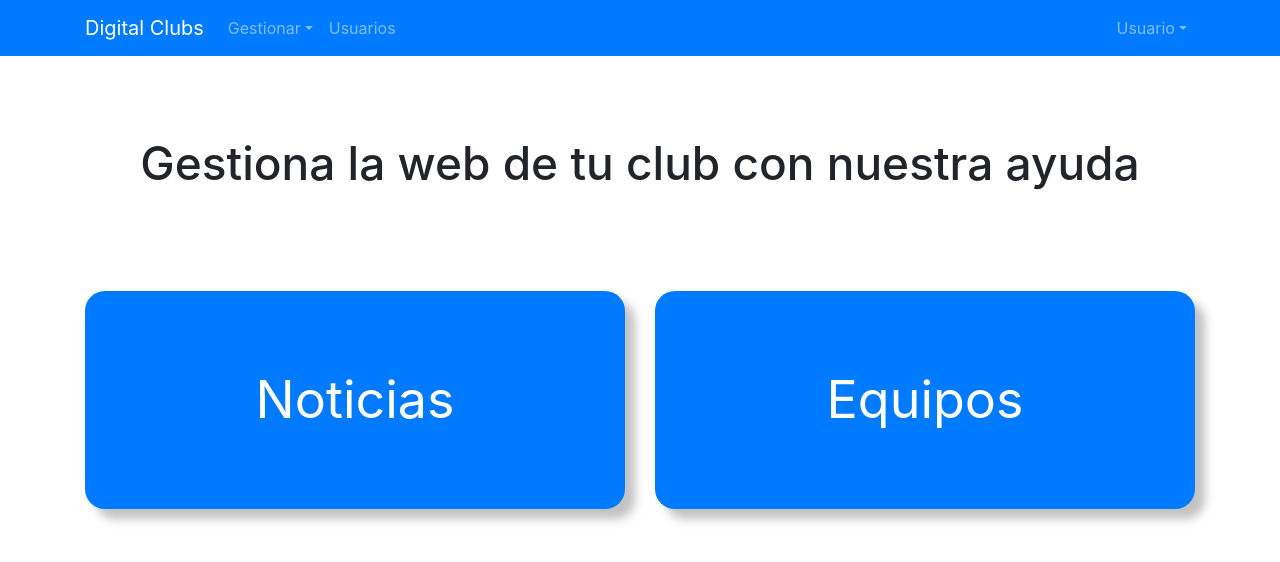
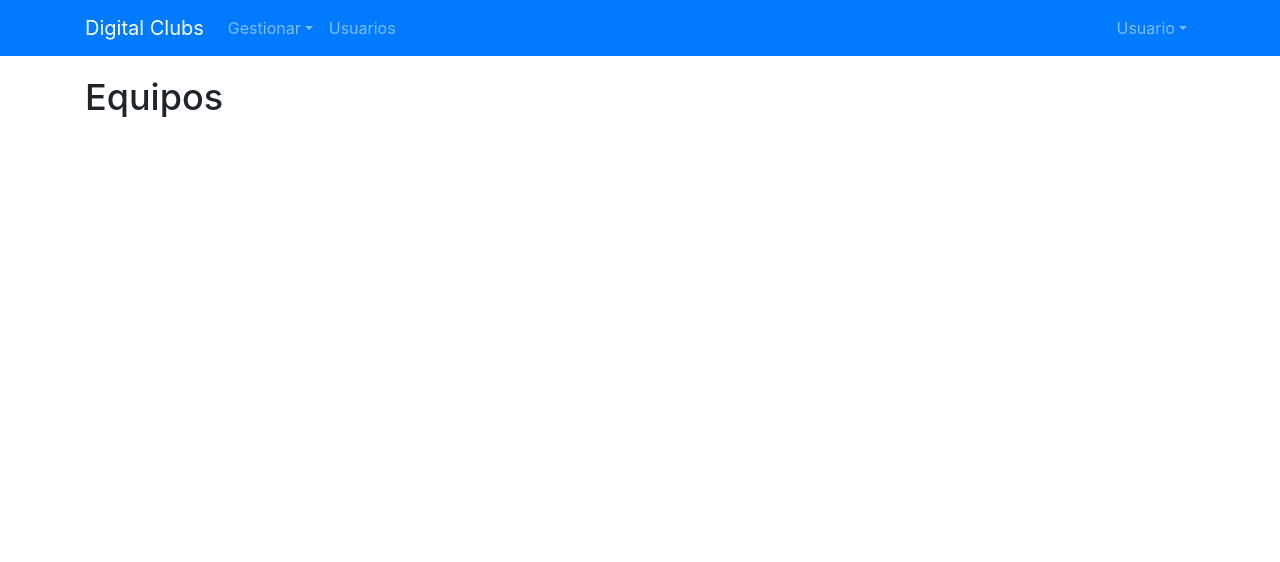
Before and after one commit to mikicastro7/digitalClub_front_gestor, a React (Create React App) app: page /equipos in a window 1280 px wide. Before the commit this address led to /home. Shown: the top 562 px of the page. Built offline with nearby package versions, Linux system fonts and the light colour scheme; no server answers; the HTML template or start-up script is replaced by a standard one.

Commit message:
Not found page y pagina de equipos

```diff
--- a/src/App.jsx
+++ b/src/App.jsx
@@ -7,7 +7,9 @@ import Navbar from "./Components/UIcomponents/Navbar";
 import MostrarNoticias from "./paginas/Noticias/MostrarNoticias";
 import AddNoticia from "./paginas/Noticias/AddNoticia";
 import EditarNoticia from "./paginas/Noticias/EditarNoticia";
-import PaginaPrincipalAuth from "./paginas/PaginaPrincipal/PaginaPrincipalAuth";
+import Equipos from "./paginas/Equipos";
+import PaginaPrincipalAuth from "./paginas/PaginaPrincipalAuth";
+import NotFoundPage from "./paginas/NotFoundPage";
 
 const App = () => (
 
@@ -25,11 +27,17 @@ const App = () => (
           <Route path="/noticias/editar-noticia/:id" exact>
             <EditarNoticia />
           </Route>
+          <Route path="/equipos" exact>
+            <Equipos />
+          </Route>
           <Route path="/home" exact>
             <PaginaPrincipalAuth />
           </Route>
-          <Route path="/">
-            <Redirect to="/home" exact />
+          <Route path="/" exact>
+            <Redirect to="/home" />
+          </Route>
+          <Route path="*" exact>
+            <NotFoundPage />
           </Route>
         </Switch>
       </ContextoNoticiasProvider>
--- /dev/null
+++ b/src/paginas/Equipos.jsx
@@ -0,0 +1,9 @@
+import React from "react";
+
+const Equipos = () => (
+  <section>
+    <h2>Equipos</h2>
+  </section>
+);
+
+export default Equipos;
--- /dev/null
+++ b/src/paginas/NotFoundPage.jsx
@@ -0,0 +1,9 @@
+import React from "react";
+
+const NotFoundPage = () => (
+  <section>
+    <h2>Pagina no encontrada</h2>
+  </section>
+);
+
+export default NotFoundPage;
```
Also changed, not shown: src/paginas/PaginaPrincipalAuth.jsx (renamed from src/paginas/PaginaPrincipal/PaginaPrincipalAuth.jsx).
